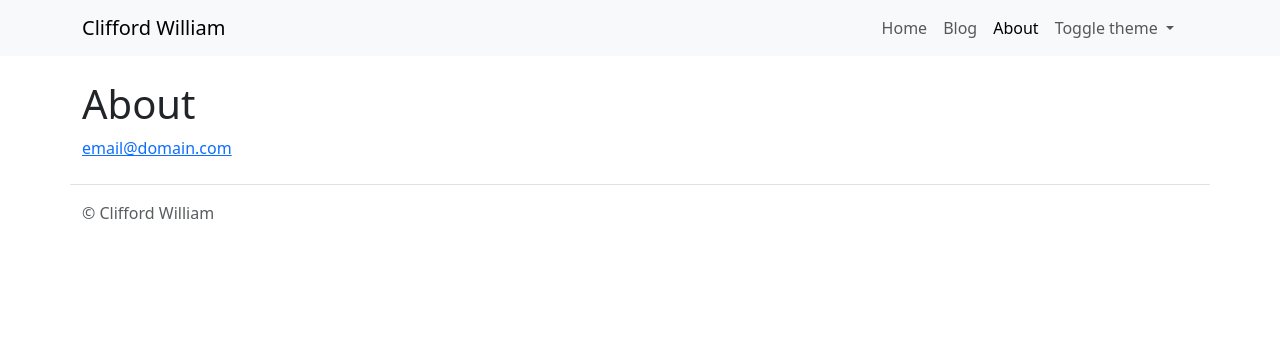
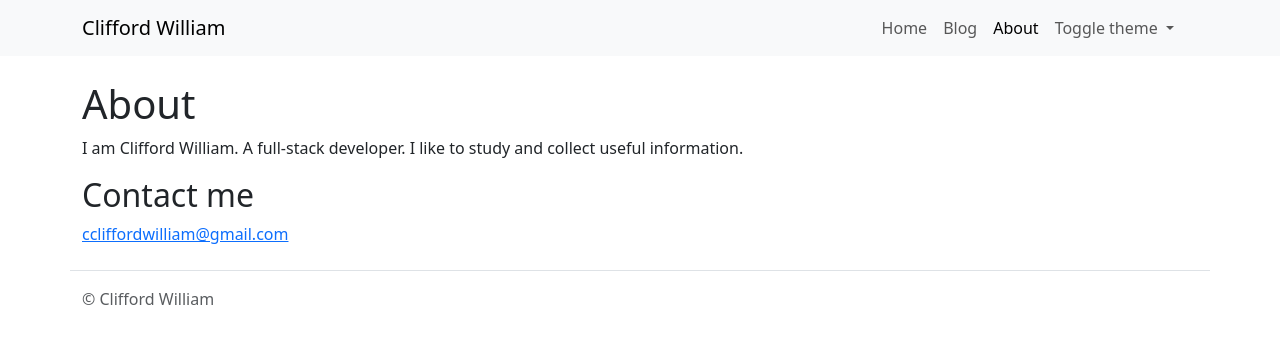
Before and after one commit to cliffordwilliam/my_archive, a Jekyll site: the page built from about.md, in a window 1280 px wide. Shown: the top 344 px of the page. Built offline with Jekyll 4.4.1, drawn with Linux system fonts in a browser that asks for light colours.

```diff
--- a/about.md
+++ b/about.md
@@ -2,4 +2,8 @@
 title: "About"
 ---
 
-[email@domain.com](mailto:{{ site.author_email }})
+I am Clifford William. A full-stack developer. I like to study and collect useful information.
+
+## Contact me
+
+[{{ site.author_email }}](mailto:{{ site.author_email }})
```
Also changed, not shown: 404.md (added, +5 -0 lines).
